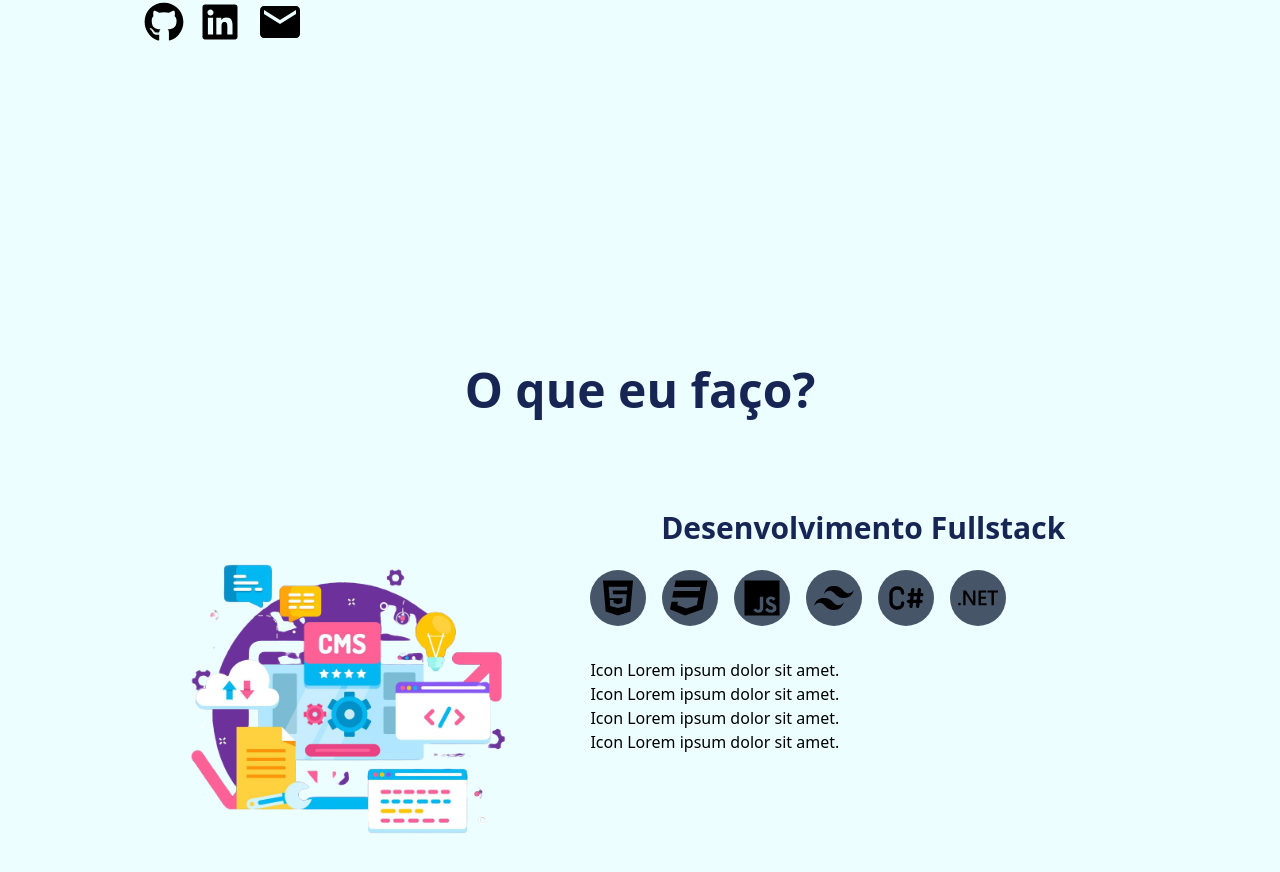
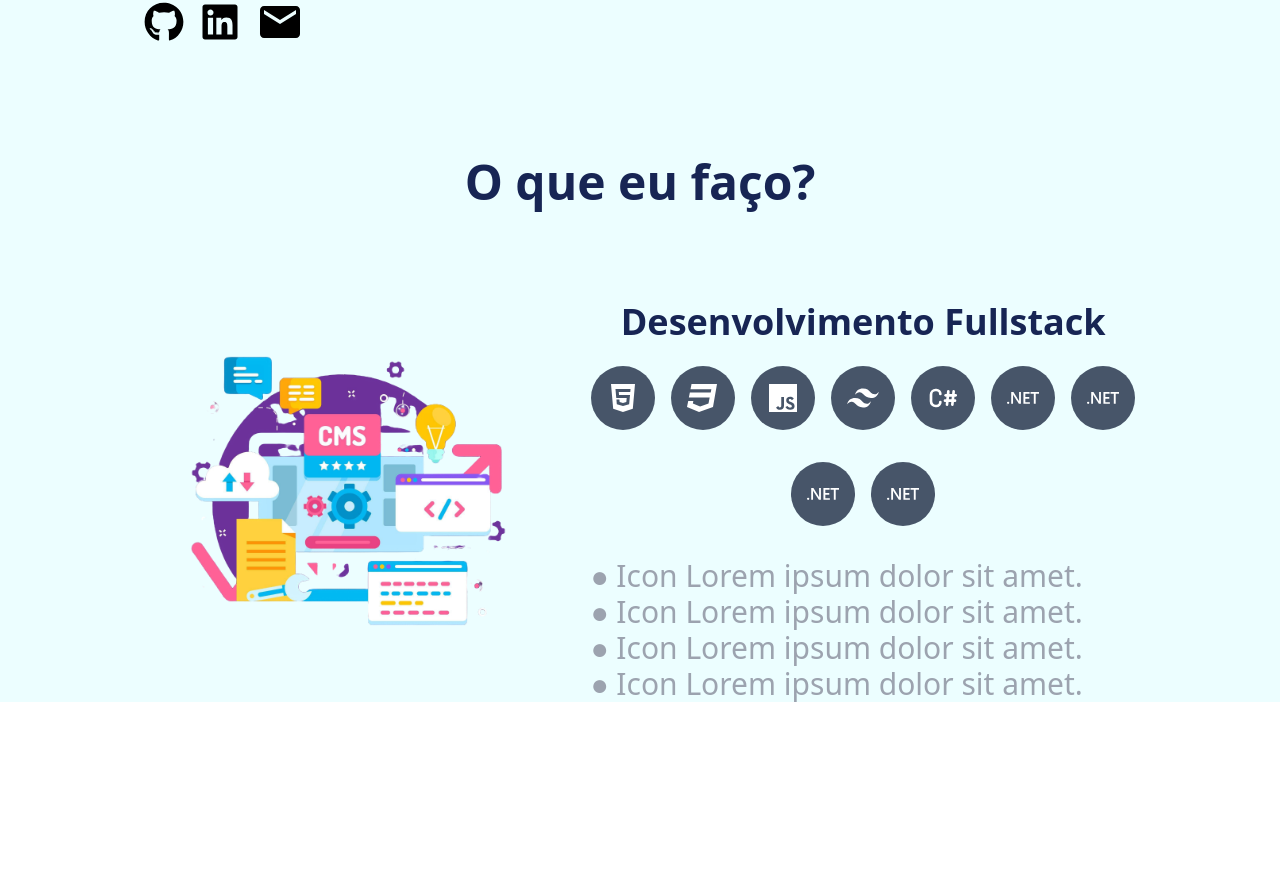
Before and after one commit to rafaelrmdd/portfolio-v2, a Next.js app: page / in a window 1280 px wide. Shown: the part 520-1392 px from the top of the page. After the commit the page ends 1224 px from the top, so only its background shows below. Built offline with nearby package versions, Linux system fonts and the light colour scheme.

Commit message:
add: projects page

```diff
--- a/src/components/Header/index.jsx
+++ b/src/components/Header/index.jsx
@@ -8,7 +8,7 @@ export default function Header() {
             </div>
             <nav className="flex gap-8">
                 <a href="/" className="font-bold">Home</a>
-                <a href="/">Projects</a>
+                <a href="/projects">Projects</a>
                 <a href="/">Experience</a>
                 <a href="/">Education</a>
                 <a href="/">Contact</a>
--- a/src/components/Home/Content/index.jsx
+++ b/src/components/Home/Content/index.jsx
@@ -10,8 +10,7 @@ import { RiTailwindCssFill } from "react-icons/ri";
 import { TbBrandCSharp } from "react-icons/tb";
 import { SiDotnet } from "react-icons/si";
 
-
-export default function Content() {
+export default function HomeContent() {
     return (
         <div className="px-36 bg-cyan-50 w-full h-full">
             <Header />
@@ -41,7 +40,7 @@ export default function Content() {
                     </div>
                 </div>
 
-                <div className="w-full mt-80">
+                <div className="w-full mt-28">
                     <div className="flex flex-col items-center w-full">
                         <h1 className="text-5xl font-semibold text-blue-950">O que eu faço?</h1>
                     </div>
@@ -54,37 +53,45 @@ export default function Content() {
 
                         {/* Right Card */}
                         <div className="w-[55%]">
-                            <h2 className="text-3xl font-semibold text-blue-950 text-center">Desenvolvimento Fullstack</h2>
+                            <h2 className="text-4xl font-semibold text-blue-950 text-center">Desenvolvimento Fullstack</h2>
 
                             {/* Icons */}
-                            <div className="mt-6 flex gap-4 items-center">
-                                <div className="p-2 bg-slate-600 rounded-full">
-                                    <FaHtml5 className="w-10 h-10"/>
+                            <div className="mt-6 flex flex-wrap gap-x-4 gap-y-8 items-center justify-center">
+                                <div className="p-4 bg-slate-600 rounded-full">
+                                    <FaHtml5 className="w-8 h-8" color="white"/>
                                 </div>
-                                <div className="p-2 bg-slate-600 rounded-full">
-                                    <FaCss3 className="w-10 h-10"/>
+                                <div className="p-4 bg-slate-600 rounded-full">
+                                    <FaCss3 className="w-8 h-8" color="white"/>
                                 </div>
-                                <div className="p-2 bg-slate-600 rounded-full">
-                                    <IoLogoJavascript className="w-10 h-10"/>
+                                <div className="p-4 bg-slate-600 rounded-full">
+                                    <IoLogoJavascript className="w-8 h-8" color="white"/>
                                 </div>
-                                <div className="p-2 bg-slate-600 rounded-full">
-                                    <RiTailwindCssFill className="w-10 h-10"/>
+                                <div className="p-4 bg-slate-600 rounded-full">
+                                    <RiTailwindCssFill className="w-8 h-8" color="white"/>
                                 </div>
-                                <div className="p-2 bg-slate-600 rounded-full">
-                                    <TbBrandCSharp className="w-10 h-10"/>
+                                <div className="p-4 bg-slate-600 rounded-full">
+                                    <TbBrandCSharp className="w-8 h-8" color="white"/>
                                 </div>
-                                <div className="p-2 bg-slate-600 rounded-full">
-                                    <SiDotnet className="w-10 h-10"/>
+                                <div className="p-4 bg-slate-600 rounded-full">
+                                    <SiDotnet className="w-8 h-8" color="white"/>
+                                </div>
+                                <div className="p-4 bg-slate-600 rounded-full">
+                                    <SiDotnet className="w-8 h-8" color="white"/>
+                                </div>
+                                <div className="p-4 bg-slate-600 rounded-full">
+                                    <SiDotnet className="w-8 h-8" color="white"/>
+                                </div>
+                                <div className="p-4 bg-slate-600 rounded-full">
+                                    <SiDotnet className="w-8 h-8" color="white"/>
                                 </div>
                             </div>
 
                             <div className="mt-8">
-                                <h3>Icon Lorem ipsum dolor sit amet.</h3>
-                                <h3>Icon Lorem ipsum dolor sit amet.</h3>
-                                <h3>Icon Lorem ipsum dolor sit amet.</h3>
-                                <h3>Icon Lorem ipsum dolor sit amet.</h3>
+                                <h3 className="text-3xl text-gray-400">● Icon Lorem ipsum dolor sit amet.</h3>
+                                <h3 className="text-3xl text-gray-400">● Icon Lorem ipsum dolor sit amet.</h3>
+                                <h3 className="text-3xl text-gray-400">● Icon Lorem ipsum dolor sit amet.</h3>
+                                <h3 className="text-3xl text-gray-400">● Icon Lorem ipsum dolor sit amet.</h3>
                             </div>
-
                         </div>
                     </div>
 
--- /dev/null
+++ b/src/components/Projects/Content/index.jsx
@@ -0,0 +1,69 @@
+import Header from "@/components/Header";
+import Image from "next/image";
+import ProjectsImage from "@/assets/projects-image.png"
+
+export default function ProjectsContent() {
+    return (
+        <div className="px-36 bg-cyan-50 w-full h-screen">
+            <Header />
+
+            <main className="mt-16">
+                <div className="flex justify-between">
+                    {/* Left Card */}
+                    <div className="w-[50%]">
+                        <Image src={ProjectsImage} className="w-full mt-[-115px]"/>
+                    </div>
+
+                    {/* Right Card */}
+                    <div className="w-[50%] mt-16 flex flex-col items-center">
+                        <div>
+                            <h1 className="text-center text-blue-950 text-6xl font-semibold">Projects</h1>
+                        </div>
+
+                        <div className="mt-6 w-[85%]">
+                            <h3 className="text-center text-xl font-semibold text-gray-400 leading-[30px]">Lorem ipsum dolor sit amet consectetur, adipisicing elit. Quidem aliquid quam voluptatem magnam sed suscipit itaque et necessitatibus repellendus natus, numquam architecto placeat nam eos ab error vitae. Modi iste veritatis sint, vel.</h3>
+                        </div>
+                    </div>
+                </div>
+
+                <div className="mt-14">
+                    <h2 className="text-center text-blue-950 text-6xl font-semibold">My Projects</h2>
+
+                    {/* Projects Section*/}
+                    <div className="mt-12 flex gap-6 justify-center">
+                        {/* Projects Cards*/}
+                        <div className="rounded-lg border">
+                            <div className="w-full">
+                                imagem
+                            </div>
+
+                            <div className="w-full h-[50%] p-4">
+                                <h2>Lorem, ipsum dolor.</h2>
+                                <h3>React Js | React Js | React Js</h3>
+
+                                <h2>
+                                    Lorem ipsum dolor sit amet consectetur adipisicing elit.
+                                </h2>
+                            </div>
+                        </div>
+                        <div className="rounded-lg border">
+                            <div className="w-full">
+                                imagem
+                            </div>
+
+                            <div className="w-full h-[50%] p-4">
+                                <h2>Lorem, ipsum dolor.</h2>
+                                <h3>React Js | React Js | React Js</h3>
+
+                                <h2>
+                                    Lorem ipsum dolor sit amet consectetur adipisicing elit.
+                                </h2>
+                            </div>
+                        </div>
+
+                    </div>
+                </div>
+            </main>
+        </div>
+    )
+}
--- a/src/pages/index.jsx
+++ b/src/pages/index.jsx
@@ -1,7 +1,7 @@
-import Content from "@/components/Home/Content";
+import HomeContent from "@/components/Home/Content";
 
 export default function Home() {
   return (
-    <Content />
+    <HomeContent />
   )
 }
--- /dev/null
+++ b/src/pages/projects/index.jsx
@@ -0,0 +1,9 @@
+import ProjectsContent from "@/components/Projects/Content";
+
+export default function Projects() {
+    return (
+        <div>
+            <ProjectsContent />
+        </div>
+    )
+}
```
Also changed, not shown: src/assets/projects-image.png (added).
